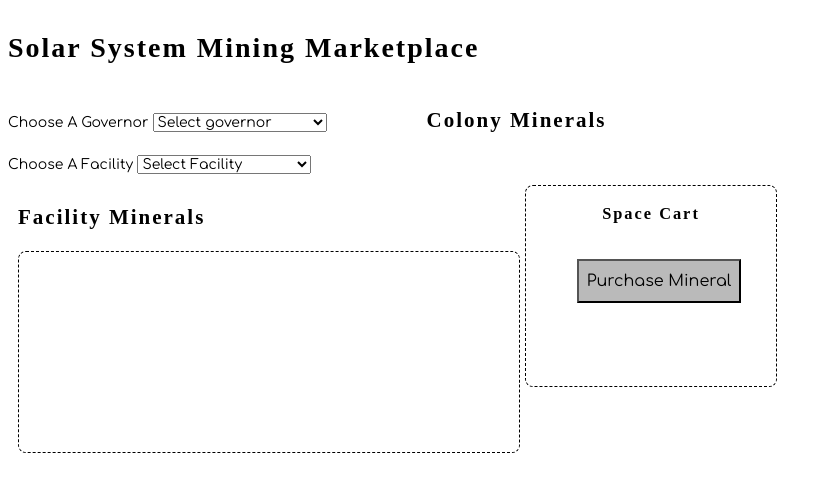
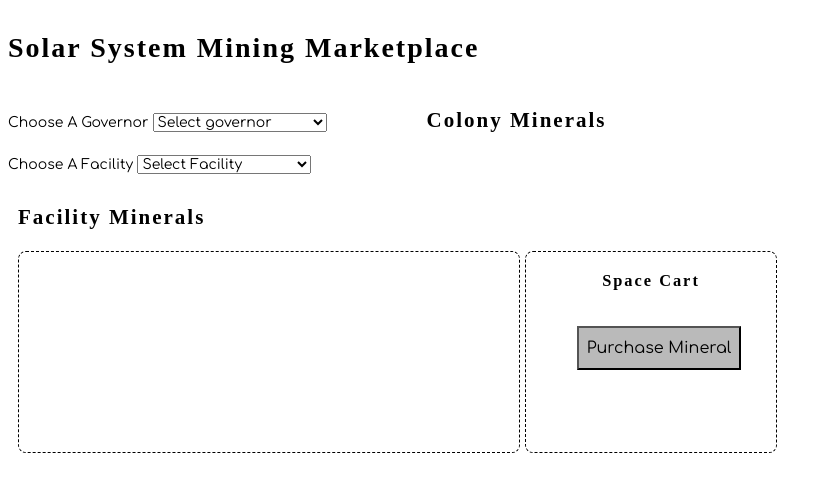
Before and after one commit to nss-day-cohort-54/exomine-group-project-frigid-titans, a plain HTML site: page index.html in a window 1280 px wide. Shown: the whole page, without its empty margins (0-831 px from the left). Drawn offline with Linux system fonts and the light colour scheme; a web font is replaced by a local one.

Commit message:
final css

```diff
--- a/styles/details.css
+++ b/styles/details.css
@@ -18,6 +18,7 @@
   display: flex;
   flex-direction: row;
   flex: 3;
+  align-items: baseline;
   margin: 10px;
 }
 
@@ -30,6 +31,7 @@
   width: 250px;
   height: 200px;
   margin-left: 5px;
+  margin-top: auto;
 }
 
 .minerals {
```
